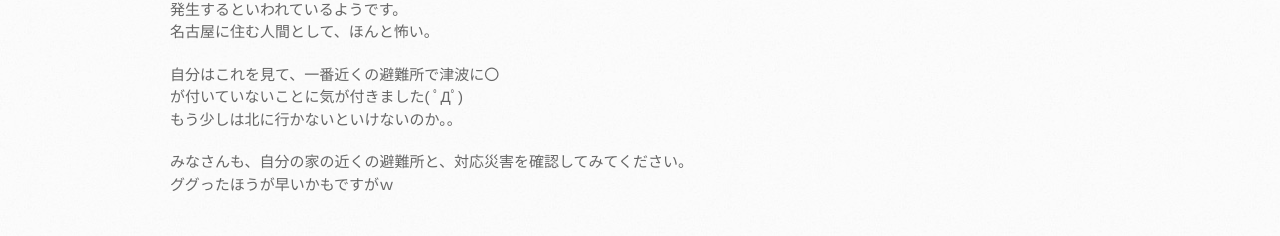
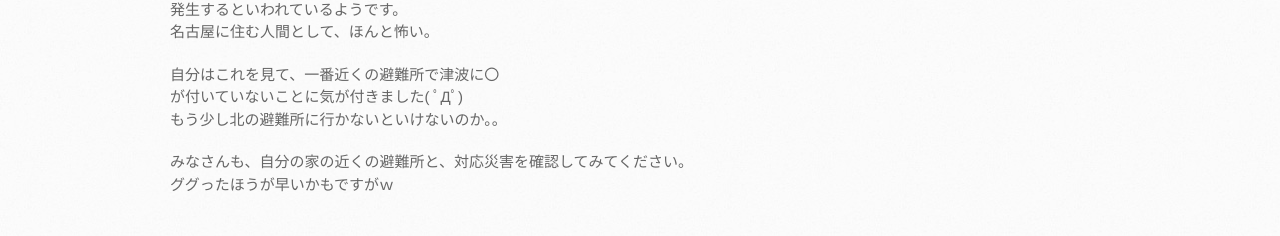
Before and after one commit to mtaketani113/mtaketani113.github.io, a Jekyll site: the page built from it/github/geoJsonAichiSelter.md, in a window 1280 px wide. Shown: the part 1630-1866 px from the top of the page. Built offline with Jekyll 4.4.1, drawn with Linux system fonts in a browser that asks for light colours; comment, search, counter and statistics services are not loaded; the repository's description, which GitHub fills in, is left out.

Commit message:
誤字修正

```diff
--- a/it/github/geoJsonAichiSelter.md
+++ b/it/github/geoJsonAichiSelter.md
@@ -64,7 +64,7 @@ UTF-8で変換しているからでしょうかね。
 
 自分はこれを見て、一番近くの避難所で津波に〇
 が付いていないことに気が付きました( ﾟДﾟ)
-もう少しは北に行かないといけないのか。。
+もう少し北の避難所に行かないといけないのか。。
 
 みなさんも、自分の家の近くの避難所と、対応災害を確認してみてください。
 ググったほうが早いかもですがｗ
```
